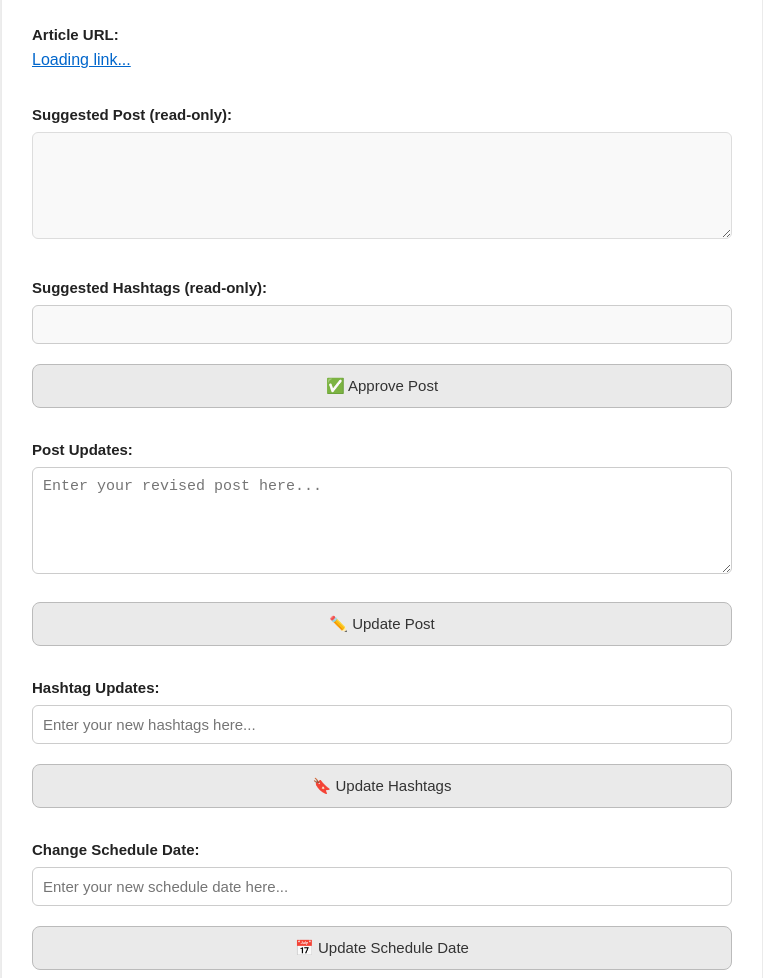
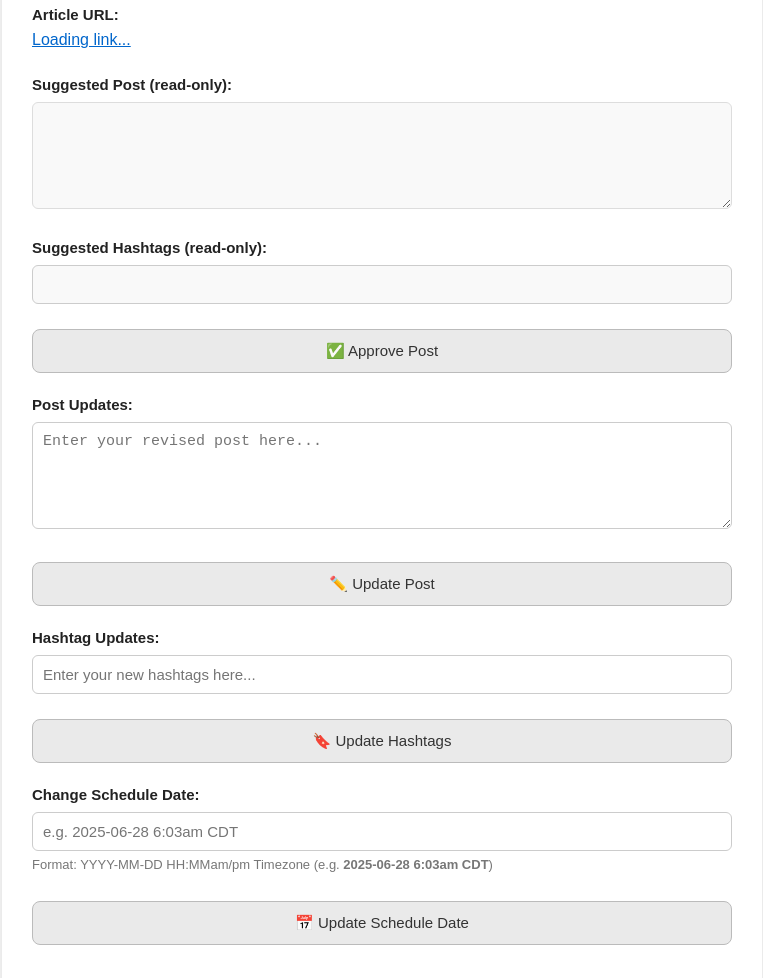
Before and after one commit to Apexium-io/article-approval-form, a plain HTML site: page approve-change.html in a window 1280 px wide. Shown: the part 185-1163 px from the top of the page, without its empty margins (258-1021 px from the left). Drawn offline with Linux system fonts and the light colour scheme.

Commit message:
Update approve-change.html

```diff
--- a/approve-change.html
+++ b/approve-change.html
@@ -33,7 +33,7 @@
         label {
             font-weight: bold;
             display: block;
-            margin-top: 30px;
+            margin-top: 20px;
             font-size: 15px;
         }
 
@@ -54,7 +54,7 @@
         }
 
         .buttons {
-            margin-top: 20px;
+            margin-top: 25px;
             display: flex;
             gap: 16px;
             flex-wrap: wrap;
@@ -91,6 +91,11 @@
 
         a {
             color: #0066cc;
+        }
+
+        small {
+            font-size: 13px;
+            color: #777;
         }
 
         @media screen and (max-width: 600px) {
@@ -154,8 +159,8 @@
             </div>
 
             <label>Change Schedule Date:</label>
-            <input type="text" name="newScheduleDate" id="scheduledDate"
-                placeholder="Enter your new schedule date here...">
+            <input type="text" name="newScheduleDate" id="scheduledDate" placeholder="e.g. 2025-06-28 6:03am CDT">
+            <small>Format: YYYY-MM-DD HH:MMam/pm Timezone (e.g. <strong>2025-06-28 6:03am CDT</strong>)</small>
 
             <div class="buttons">
                 <button type="submit" onclick="setAction('changeScheduleDate')">📅 Update Schedule Date</button>
@@ -171,15 +176,13 @@
                 • <strong>LinkedIn:</strong> 100–300 words; clear, professional, well-formatted.<br />
                 • <strong>X:</strong> Under 280 characters; short, sharp, and engaging.<br />
                 • <strong>Facebook:</strong> 1–2 short paragraphs; keep it relatable.<br />
-                • <strong>Instagram:</strong> 1–3 sentences or up to 200 words; hook readers early.
-            </p>
+                • <strong>Instagram:</strong> 1–3 sentences or up to 200 words; hook readers early.</p>
 
             <p>🏷️ <strong>Hashtag Guidelines:</strong><br />
                 • <strong>LinkedIn:</strong> Use 2–5 professional tags at the end.<br />
                 • <strong>X:</strong> 1–3 short, trend-aware tags; keep it clean.<br />
                 • <strong>Facebook:</strong> 1–3 tags max; optional and subtle.<br />
-                • <strong>Instagram:</strong> 5–10 tags; blend niche + popular for reach.
-            </p>
+                • <strong>Instagram:</strong> 5–10 tags; blend niche + popular for reach.</p>
         </div>
     </div>
 
@@ -210,7 +213,7 @@
             document.getElementById("articleLink").textContent = "View Article";
             document.getElementById("suggestedPost").value = data.post || "";
             document.getElementById("suggestedHashtags").value = data.hashtags || "";
-            document.getElementById("scheduledDate").value = data.scheduledDate || "";
+            document.getElementById("scheduledDate").value = data.date || "";
         }
 
         function setAction(type) {
@@ -232,11 +235,7 @@
                 body: JSON.stringify(jsonData)
             });
 
-            if (response.ok) {
-                document.getElementById("messageBox").textContent = "✅ Your submission was successful!";
-            } else {
-                document.getElementById("messageBox").textContent = "❌ There was a problem submitting the form.";
-            }
+            document.getElementById("messageBox").textContent = "✅ Your submission was successful!";
         });
 
         loadArticleData();
```
